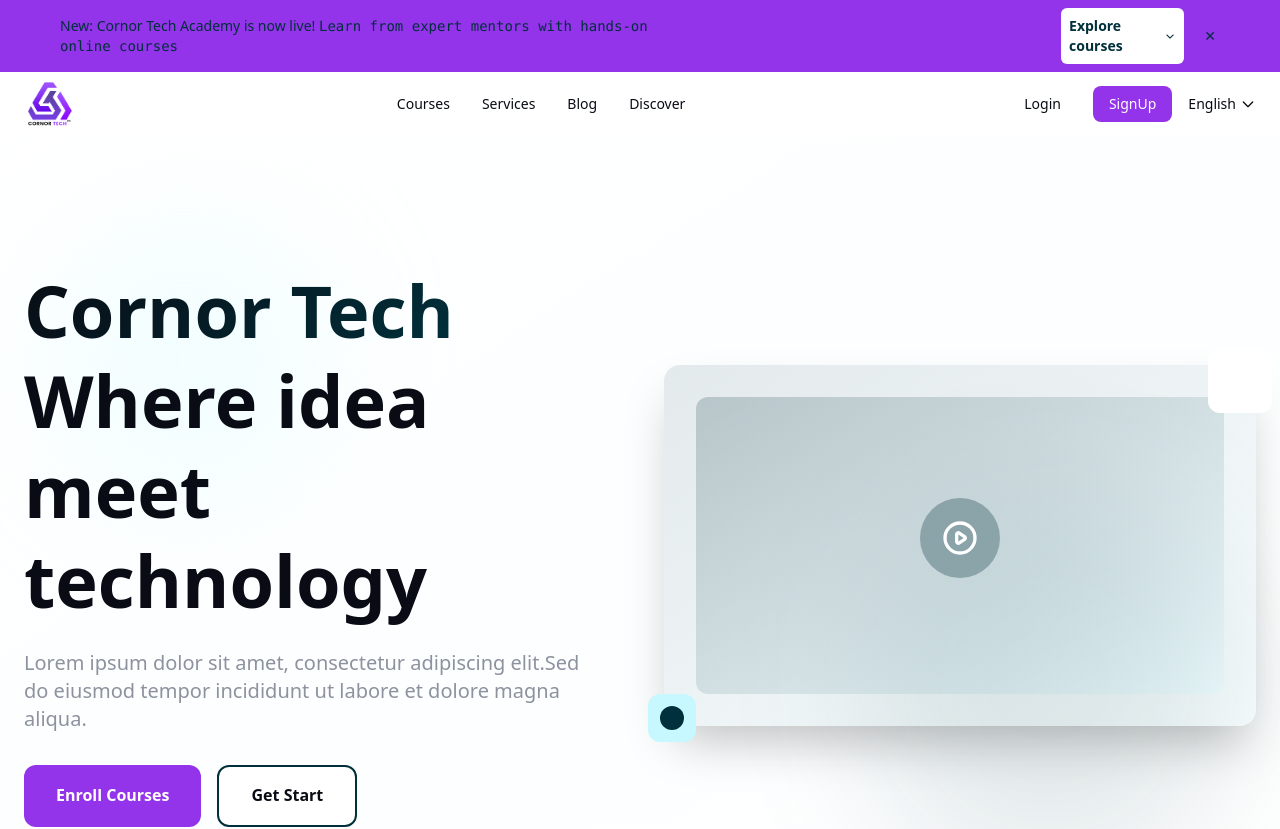
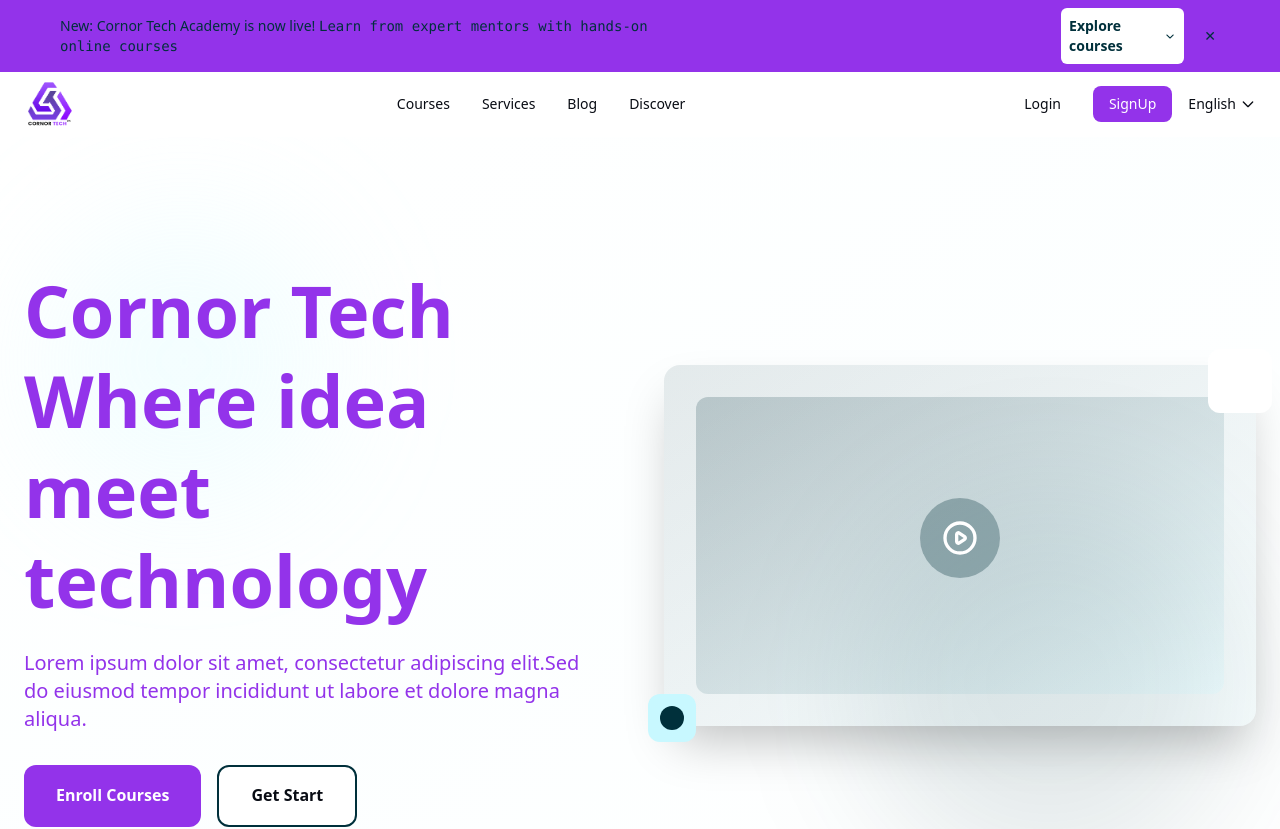
Before and after one commit to rajes05/Cornortech, a Next.js app: page / in a window 1280 px wide. Shown: the top 829 px of the page. Built offline with nearby package versions, Linux system fonts and the light colour scheme.

Commit message:
hero setion update

```diff
--- a/src/app/globals.css
+++ b/src/app/globals.css
@@ -31,12 +31,12 @@
 }
 
 @layer utilities {
-  .text-gradient {
+  /* .text-gradient {
     background: linear-gradient(135deg, var(--foreground) 0%, var(--dark-teal) 100%);
     -webkit-background-clip: text;
     -webkit-text-fill-color: transparent;
     background-clip: text;
-  }
+  } */
 
   /* .bg-gradient-primary {
     background: linear-gradient(135deg, var(--dark-teal) 0%, #9333EA 100%);
--- a/src/components/Hero.tsx
+++ b/src/components/Hero.tsx
@@ -14,11 +14,11 @@
             <div className="space-y-8 animate-fade-in">
               <div className="space-y-6">
                 <h1 className="text-4xl lg:text-6xl xl:text-7xl font-bold leading-tight">
-                  <span className="text-gradient">Cornor Tech</span>
+                  <span className="text-[#9333EA]">Cornor Tech</span>
                   <br />
-                  <span className="text-foreground">Where idea meet technology</span>
+                  <span className="text-[#9333EA]">Where idea meet technology</span>
                 </h1>
-                <p className="text-lg lg:text-xl text-foreground-secondary max-w-xl">
+                <p className="text-lg lg:text-xl text-[#9333EA] max-w-xl">
                   Lorem ipsum dolor sit amet, consectetur adipiscing elit.Sed do eiusmod tempor incididunt ut labore et dolore magna aliqua.
                 </p>
               </div>
```
